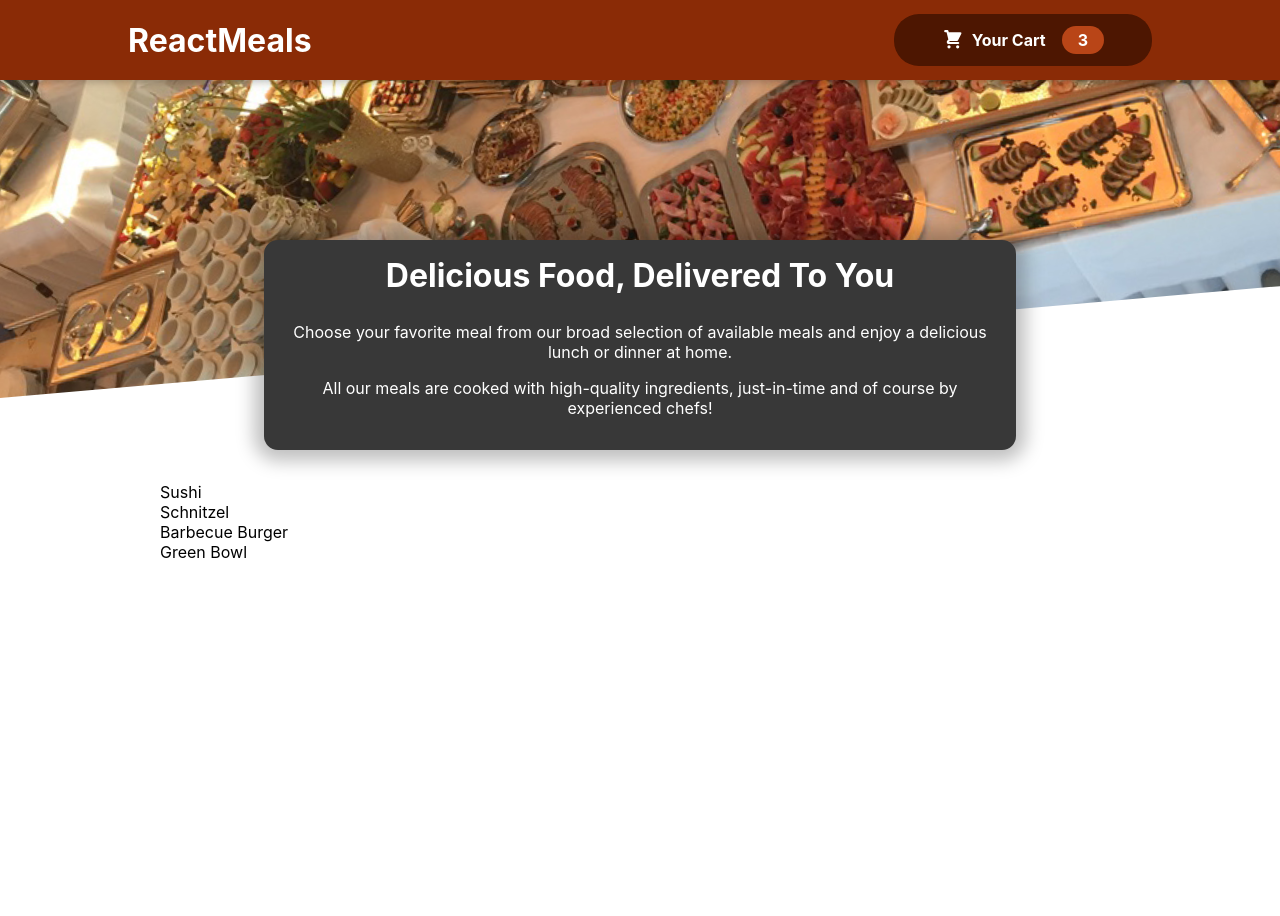
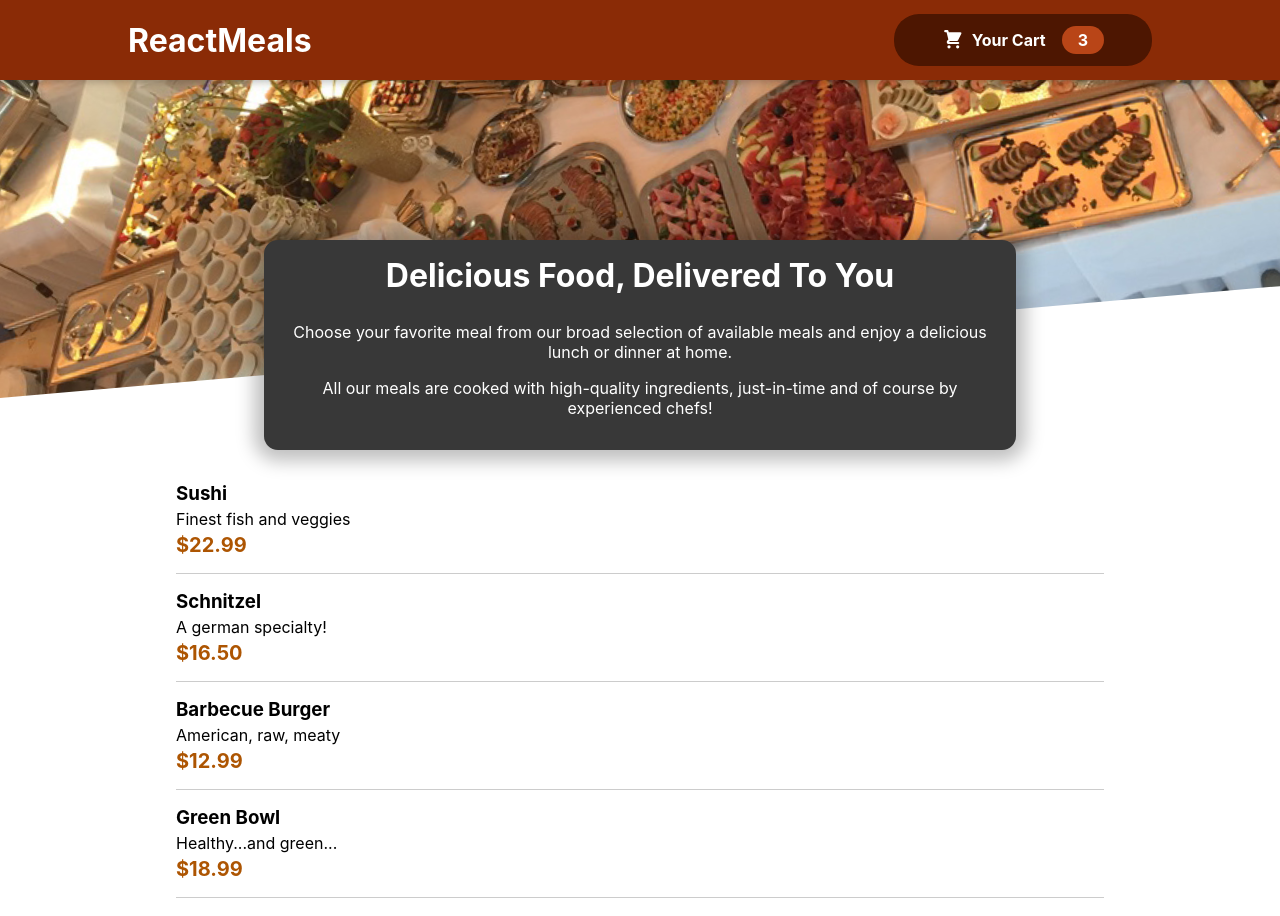
Before and after one commit to lukasz-klekner/the_food_order_app, a React (Create React App) app: page / in a window 1280 px wide. Shown: the top 916 px of the page. Before the commit the page ends 800 px from the top, so only its background shows below. Built offline with nearby package versions, Linux system fonts and the light colour scheme.

Commit message:
adds MealItem component

```diff
--- a/src/components/Meals/AvailableMeals.js
+++ b/src/components/Meals/AvailableMeals.js
@@ -1,5 +1,7 @@
 import { memo } from 'react'
 import styled from 'styled-components'
+
+import MealItem from './MealItem/MealItem'
 
 const DUMMY_MEALS = [
   {
@@ -29,7 +31,9 @@ const DUMMY_MEALS = [
 ]
 
 const AvailableMeals = ({ className }) => {
-  const mealsList = DUMMY_MEALS.map((meal) => <li>{meal.name}</li>)
+  const mealsList = DUMMY_MEALS.map(({ id, name, description, price }) => (
+    <MealItem key={id} name={name} description={description} price={price} />
+  ))
 
   return (
     <section className={className}>
--- /dev/null
+++ b/src/components/Meals/MealItem/MealItem.js
@@ -0,0 +1,44 @@
+import { memo } from 'react'
+import styled from 'styled-components'
+
+const MealItem = ({ className, name, price, description }) => {
+  const priceRounded = `$${price.toFixed(2)}`
+
+  return (
+    <li className={className}>
+      <div>
+        <h3>{name}</h3>
+        <div>{description}</div>
+        <div>{priceRounded}</div>
+      </div>
+      <div></div>
+    </li>
+  )
+}
+
+const Memoized = memo(MealItem)
+const Styled = styled(Memoized)`
+  display: flex;
+  justify-content: space-between;
+  margin: 1rem;
+  padding-bottom: 1rem;
+  border-bottom: 1px solid #ccc;
+
+  > div > h3 {
+    margin: 0 0 0.25rem 0;
+  }
+
+  > div > div:first-child {
+    font-style: italic;
+  }
+
+  > div > div:last-child {
+    margin-top: 0.25rem;
+    font-weight: bold;
+    color: #ad5502;
+    font-size: 1.25rem;
+  }
+`
+
+Styled.displayName = 'MealItem'
+export default Styled
```
